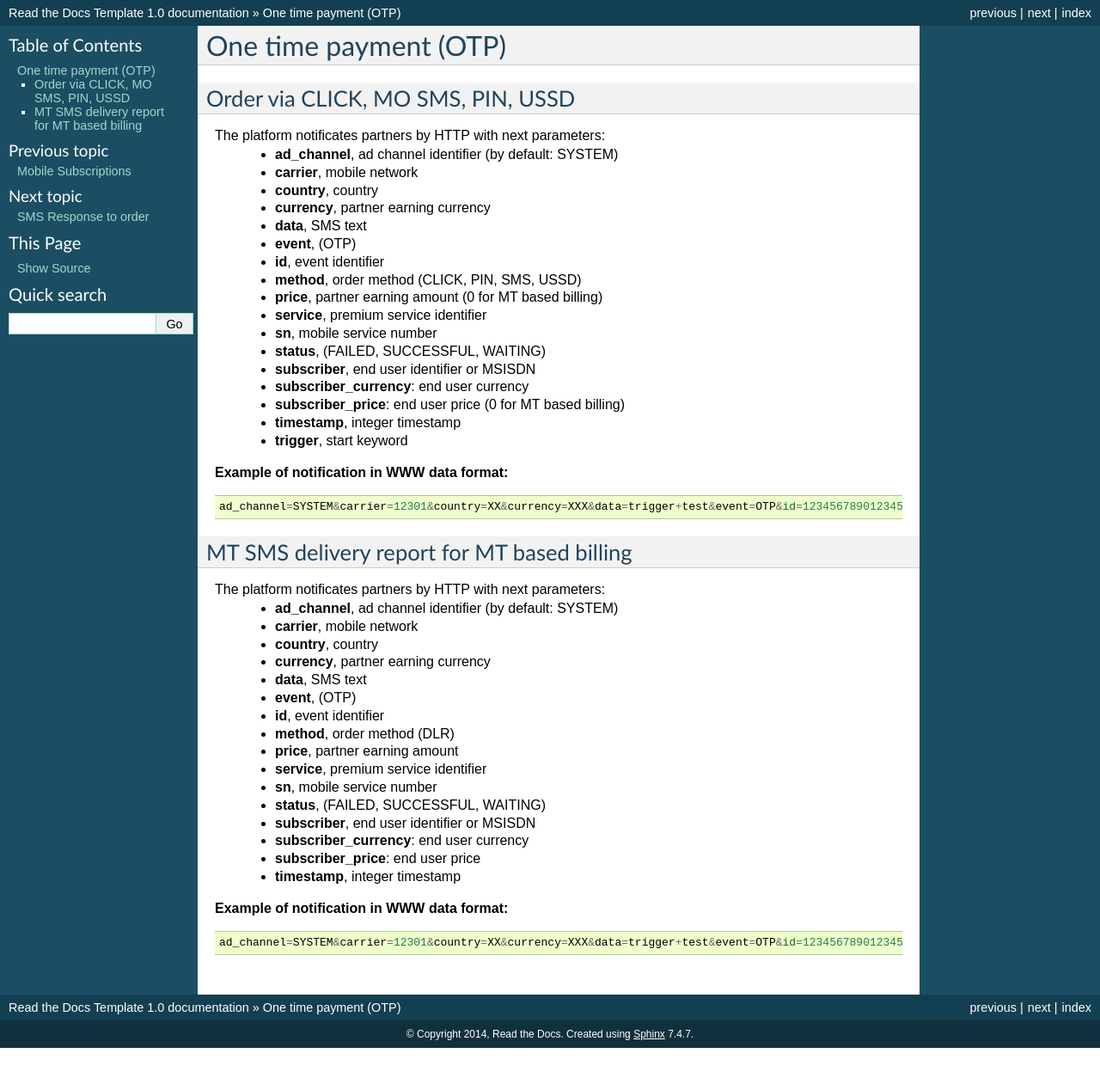
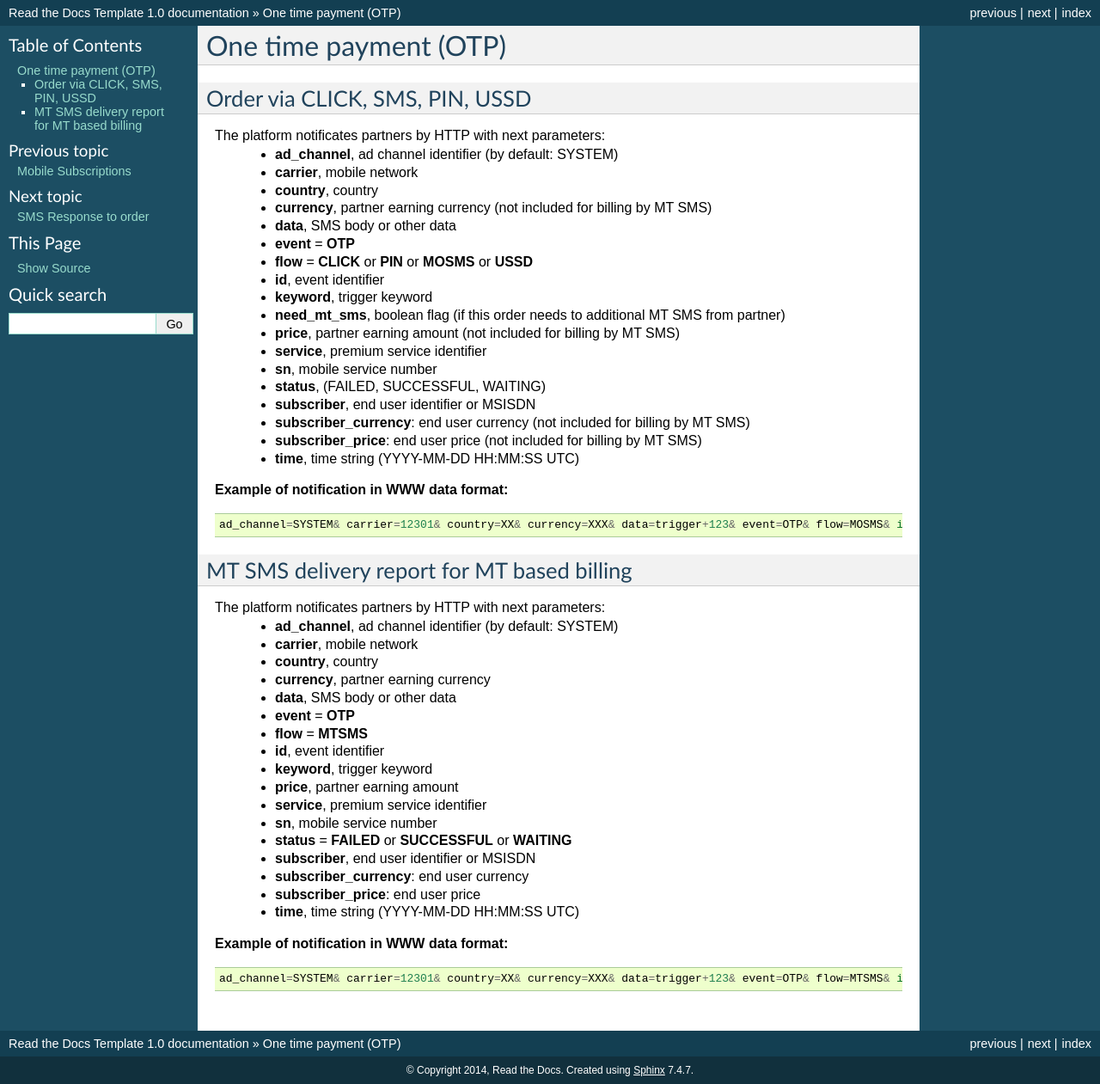
Before and after one commit to megasyst/lab, a Sphinx documentation site: the page built from docs/3_one_time_payment.rst, in a window 1280 px wide. Shown: the whole page at 86% size. Built offline with Sphinx 7.4.7, drawn with Linux system fonts in a browser that asks for light colours; before the commit the page ends 1219 px from its top, so only the background shows below that.

Commit message:
Update 3_one_time_payment.rst

```diff
--- a/docs/3_one_time_payment.rst
+++ b/docs/3_one_time_payment.rst
@@ -2,31 +2,33 @@
 One time payment (OTP)
 ======================
 
-Order via CLICK, MO SMS, PIN, USSD
-----------------------------------
+Order via CLICK, SMS, PIN, USSD
+-------------------------------
 
 The platform notificates partners by HTTP with next parameters:
   * **ad_channel**, ad channel identifier (by default: SYSTEM)
   * **carrier**, mobile network
   * **country**, country
-  * **currency**, partner earning currency
-  * **data**, SMS text
-  * **event**, (OTP)
+  * **currency**, partner earning currency (not included for billing by MT SMS)
+  * **data**, SMS body or other data
+  * **event** = **OTP**
+  * **flow** = **CLICK** or **PIN** or **MOSMS** or **USSD**
   * **id**, event identifier
-  * **method**, order method (CLICK, PIN, SMS, USSD)
-  * **price**, partner earning amount (0 for MT based billing)
+  * **keyword**, trigger keyword
+  * **need_mt_sms**, boolean flag (if this order needs to additional MT SMS from partner)
+  * **price**, partner earning amount (not included for billing by MT SMS)
   * **service**, premium service identifier
   * **sn**, mobile service number
   * **status**, (FAILED, SUCCESSFUL, WAITING)
   * **subscriber**, end user identifier or MSISDN
-  * **subscriber_currency**: end user currency
-  * **subscriber_price**: end user price (0 for MT based billing)
-  * **timestamp**, integer timestamp
-  * **trigger**, start keyword
+  * **subscriber_currency**: end user currency (not included for billing by MT SMS)
+  * **subscriber_price**: end user price (not included for billing by MT SMS)
+  * **time**, time string (YYYY-MM-DD HH:MM\:SS UTC)
 
 **Example of notification in WWW data format:** ::
 
-  ad_channel=SYSTEM&carrier=12301&country=XX&currency=XXX&data=trigger+test&event=OTP&id=12345678901234567890&method=SMS&price=0.1&service=MYSERVICE&sn=1234&status=SUCCESSFUL&subscriber=123456789012&subscriber_currency=XXX&subscriber_price=1.0&timestamp=2020-20-20+01%3A01%3A01+%2B0000&trigger=TRIGGER
+
+  ad_channel=SYSTEM& carrier=12301& country=XX& currency=XXX& data=trigger+123& event=OTP& flow=MOSMS& id=12345678901234567890& keyword=TRIGGER& need_mt_sms=1& price=0.1& service=MYSERVICE& sn=1234& status=SUCCESSFUL& subscriber=123456789012& subscriber_currency=XXX& subscriber_price=1.0& time=2020-01-01+01%3A01%3A01+UTC
 
 MT SMS delivery report for MT based billing
 -------------------------------------------
@@ -36,19 +38,21 @@ The platform notificates partners by HTTP with next parameters:
   * **carrier**, mobile network
   * **country**, country
   * **currency**, partner earning currency
-  * **data**, SMS text
-  * **event**, (OTP)
+  * **data**, SMS body or other data
+  * **event** = **OTP**
+  * **flow** = **MTSMS**
   * **id**, event identifier
-  * **method**, order method (DLR)
+  * **keyword**, trigger keyword
   * **price**, partner earning amount
   * **service**, premium service identifier
   * **sn**, mobile service number
-  * **status**, (FAILED, SUCCESSFUL, WAITING)
+  * **status** = **FAILED** or **SUCCESSFUL** or **WAITING**
   * **subscriber**, end user identifier or MSISDN
   * **subscriber_currency**: end user currency
   * **subscriber_price**: end user price
-  * **timestamp**, integer timestamp
+  * **time**, time string (YYYY-MM-DD HH:MM\:SS UTC)
 
 **Example of notification in WWW data format:** ::
 
-  ad_channel=SYSTEM&carrier=12301&country=XX&currency=XXX&data=trigger+test&event=OTP&id=12345678901234567890&method=DLR&price=0.1&service=MYSERVICE&sn=1234&status=SUCCESSFUL&subscriber=123456789012&subscriber_currency=XXX&subscriber_price=1.0&timestamp=2020-20-20+01%3A01%3A01+%2B0000
+
+  ad_channel=SYSTEM& carrier=12301& country=XX& currency=XXX& data=trigger+123& event=OTP& flow=MTSMS& id=12345678901234567890& keyword=TRIGGER& price=0.1& service=MYSERVICE& sn=1234& status=SUCCESSFUL& subscriber=123456789012& subscriber_currency=XXX& subscriber_price=1.0& time=2020-01-01+01%3A01%3A01+UTC
```
